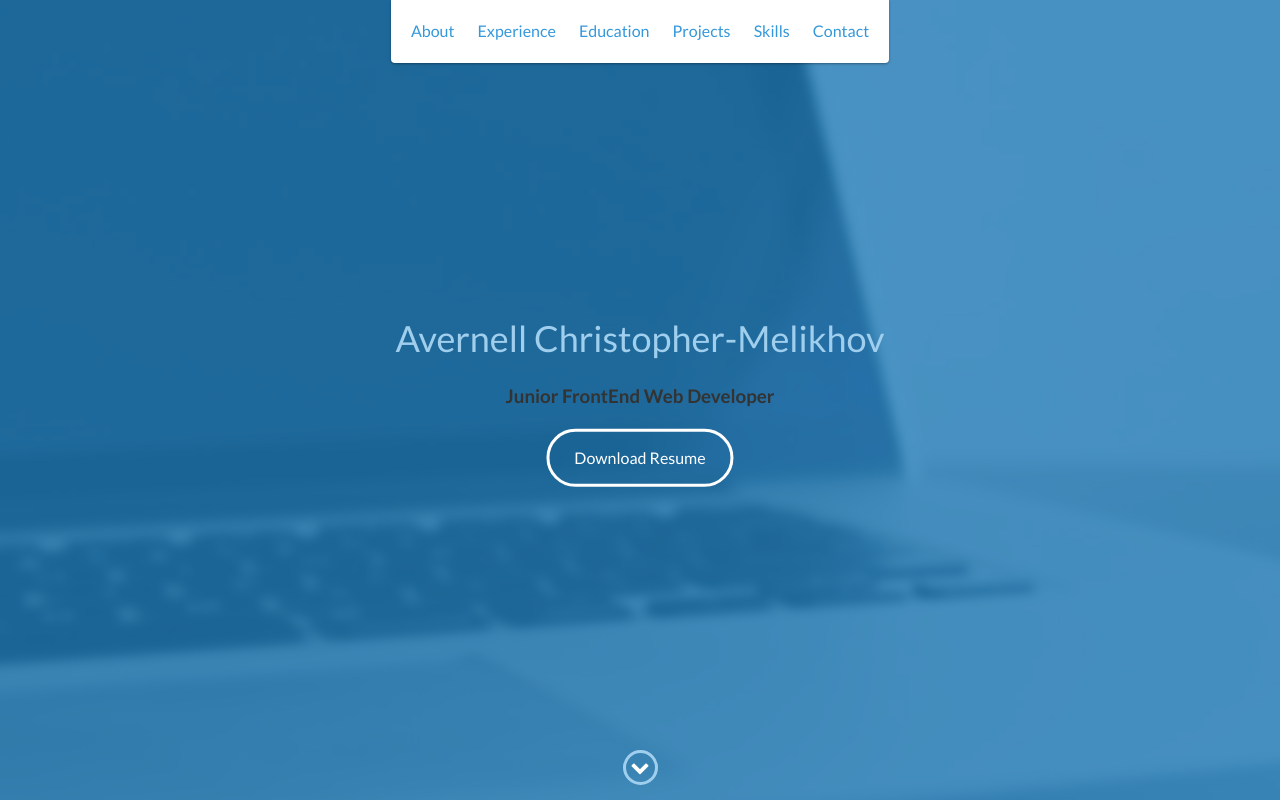
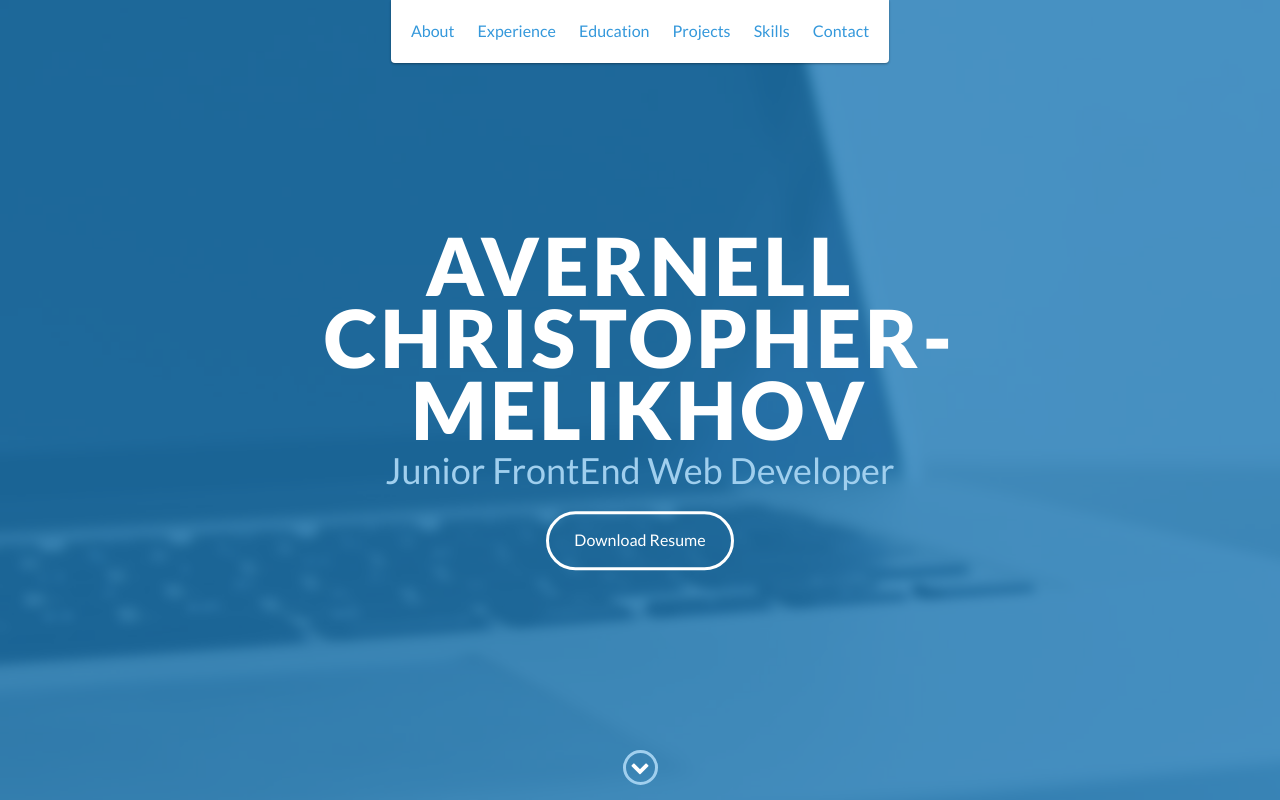
Before and after one commit to AviChristopher/Portfolio-Avernell, a website: page index.html in a window 1280 px wide. Shown: the top 800 px of the page. Drawn offline with nearby package versions, Linux system fonts and the light colour scheme.

Commit message:
Update index.html

```diff
--- a/index.html
+++ b/index.html
@@ -48,8 +48,8 @@
 
     <div id="lead">
         <div id="lead-content">
-            <h2>Avernell Christopher-Melikhov</h2>
-            <h3>Junior FrontEnd Web Developer</h3>
+            <h1>Avernell Christopher-Melikhov</h1>
+            <h2>Junior FrontEnd Web Developer</h2>
             <a href="https://resume.io/r/q3DR45PY2" class="btn-rounded-white">Download Resume</a>
         </div>
         <!-- End #lead-content -->
```
